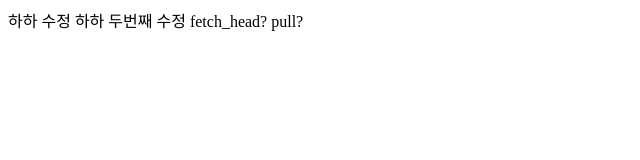
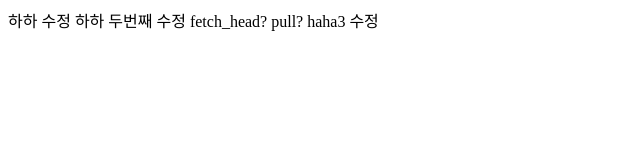
Before and after one commit to chtw2001/html_1st, a plain HTML site: page index.html in a window 1280 px wide. Shown: the full height of the page, 0-640 px from the left. Drawn offline with Linux system fonts and the light colour scheme.

Commit message:
haha3 수정

```diff
--- a/index.html
+++ b/index.html
@@ -10,5 +10,6 @@
     하하 두번째 수정
     fetch_head?
     pull?
+    haha3 수정
 </body>
 </html>
```
